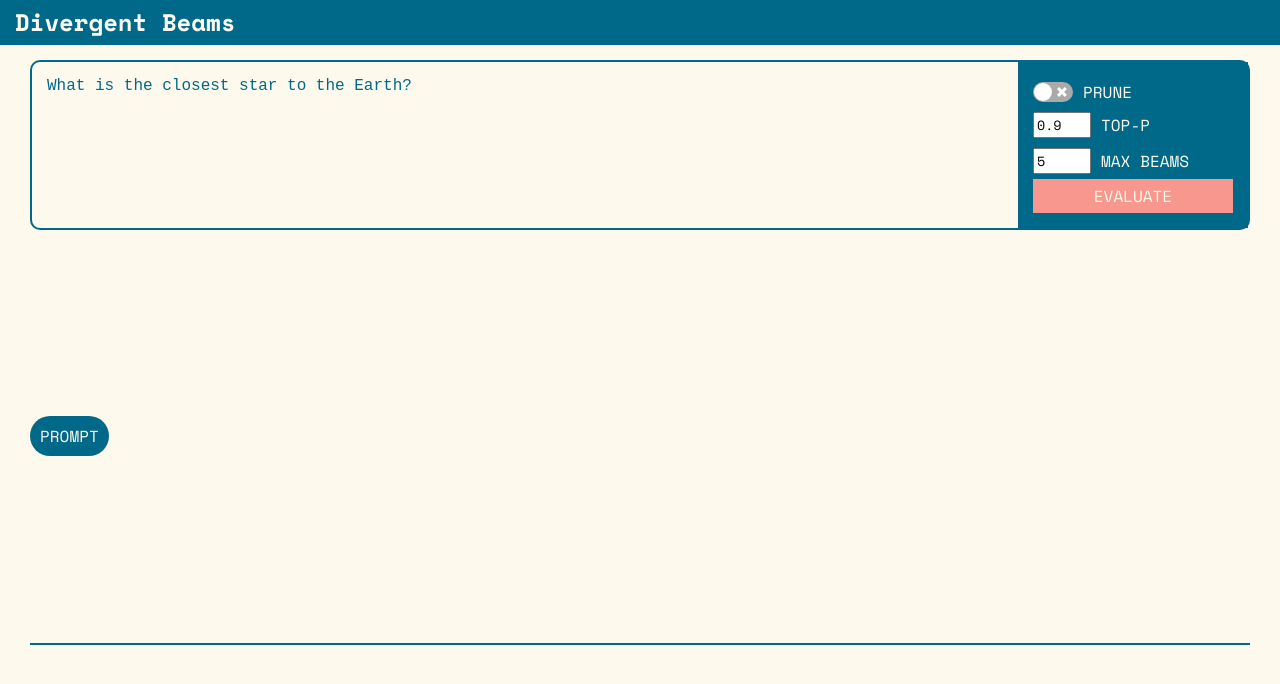
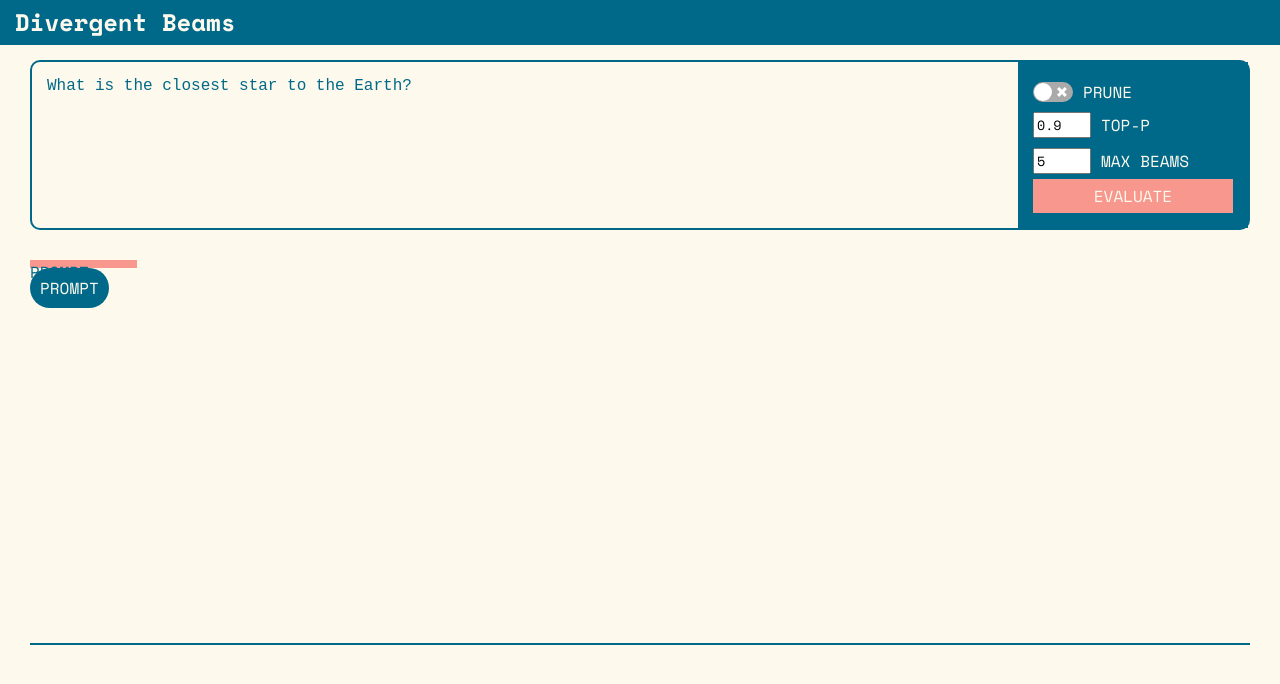
Before and after one commit to AaronJohnston/divergent-beams, a React (Vite) app in the folder ui/: page / in a window 1280 px wide. Shown: the top 684 px of the page. Built offline with nearby package versions, Linux system fonts and the light colour scheme.

Commit message:
Fix bugs in finding parents and aunts

```diff
--- a/ui/src/App.css
+++ b/ui/src/App.css
@@ -172,6 +172,17 @@ button:hover {
 .GenLevel {
   display: flex;
   flex-direction: column;
+  justify-content: stretch;
+}
+
+.GenLevel-label {
+  height: 8px;
+  background-color: var(--accent);
+}
+
+.GenLevel-nodes {
+  display: flex;
+  flex-direction: column;
   justify-content: space-around;
   margin-right: 8px;
 }
--- a/ui/src/App.tsx
+++ b/ui/src/App.tsx
@@ -17,7 +17,6 @@ function App() {
   const cancelGeneration = () => {
     if (eventSource) {
       eventSource.close();
-      setEventSource(() => null);
     }
   };
 
@@ -29,15 +28,14 @@ function App() {
     setLevels([]);
 
     eventSource.onerror = (event) => {
-      console.error("EventSource failed:", event);
-      cancelGeneration();
-      console.log(eventSource);
+      console.error("EventSource error:", event);
+      eventSource.close();
     };
 
     eventSource.onmessage = (event) => {
       if (event.lastEventId === "END") {
         console.log("CLOSING EVENT SOURCE");
-        cancelGeneration();
+        eventSource.close();
         return;
       }
       const data: LevelSpec = JSON.parse(event.data);
--- a/ui/src/GenLevel.tsx
+++ b/ui/src/GenLevel.tsx
@@ -8,6 +8,10 @@ export default function GenLevel({ level }: { level: LevelSpec }) {
   const rendered = useMemo(() => {
     return (
       <div className="GenLevel">
+        <div className={`GenLevel-label ${level.level_type}`}>
+          {level.level_type}
+        </div>
+        <div className="GenLevel-nodes">
           {level.nodes.map((node, idx) => {
             return (
               <GenNode
@@ -18,6 +22,7 @@ export default function GenLevel({ level }: { level: LevelSpec }) {
             );
           })}
         </div>
+      </div>
     );
   }, [level]);
 
@@ -27,23 +32,25 @@ export default function GenLevel({ level }: { level: LevelSpec }) {
 
   useEffect(() => {
     if (nodesRef.current) {
-      console.log("LEVEL EFFECT 2", level);
       for (let i = 0; i < level.nodes.length; i++) {
         const current = nodesRef.current[i];
         const node = level.nodes[i];
         if (
           current.parentElement &&
-          current.parentElement.previousElementSibling &&
+          current.parentElement.parentElement &&
+          current.parentElement.parentElement.previousElementSibling &&
           node.parent !== undefined
         ) {
           const parentElement =
-            current.parentElement.previousElementSibling.children[node.parent];
+            current.parentElement.parentElement.previousElementSibling
+              .children[1].children[node.parent];
           drawEdge(parentElement, current);
 
-          if (node.aunts) {
+          if (node.aunts !== undefined) {
             for (const aunt of node.aunts) {
               const auntElement =
-                current.parentElement.previousElementSibling.children[aunt];
+                current.parentElement.parentElement.previousElementSibling
+                  .children[1].children[aunt];
               drawEdge(auntElement, current);
             }
           }
--- a/ui/src/GenTree.tsx
+++ b/ui/src/GenTree.tsx
@@ -19,7 +19,10 @@ export default function GenTree({
         </div>
       )}
       <div className="GenLevel">
-        <div className="GenTree-prompt">PROMPT</div>
+        <div className="GenLevel-label">PROMPT</div>
+        <div className="GenLevel-nodes">
+          <div className="GenTree-prompt">PROMPT</div>
+        </div>
       </div>
       {levels.map((level) => (
         <GenLevel key={level.id} level={level} />
```
Lines whose indentation alone changed are shown as unchanged.
